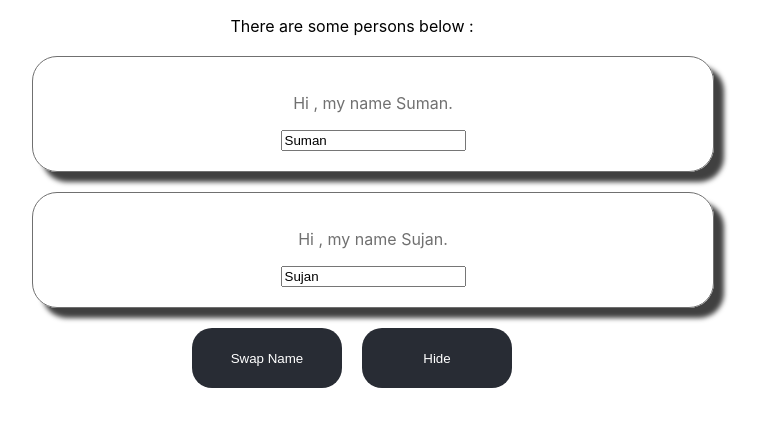
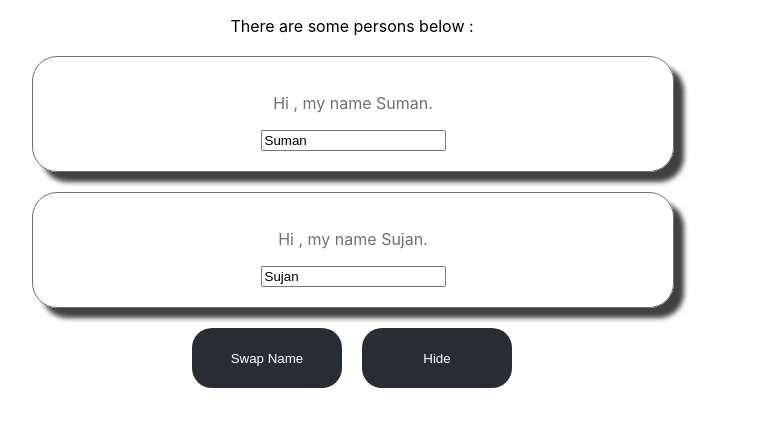
Before and after one commit to sumanbhattarai/ReactJs, a React app in the folder hello-world/: page / in a window 1280 px wide. Shown: the top 426 px of the page, without its empty margins (288-1047 px from the left). Built offline with nearby package versions, Linux system fonts and the light colour scheme.

Commit message:
Implementing media queries using css modules

```diff
--- a/hello-world/src/components/Greet.module.css
+++ b/hello-world/src/components/Greet.module.css
@@ -12,3 +12,9 @@
     text-align: center;
 
 }
+
+@media( min-width : 500px ){
+    .Greet {
+        width : 600px;
+    }
+}
```
